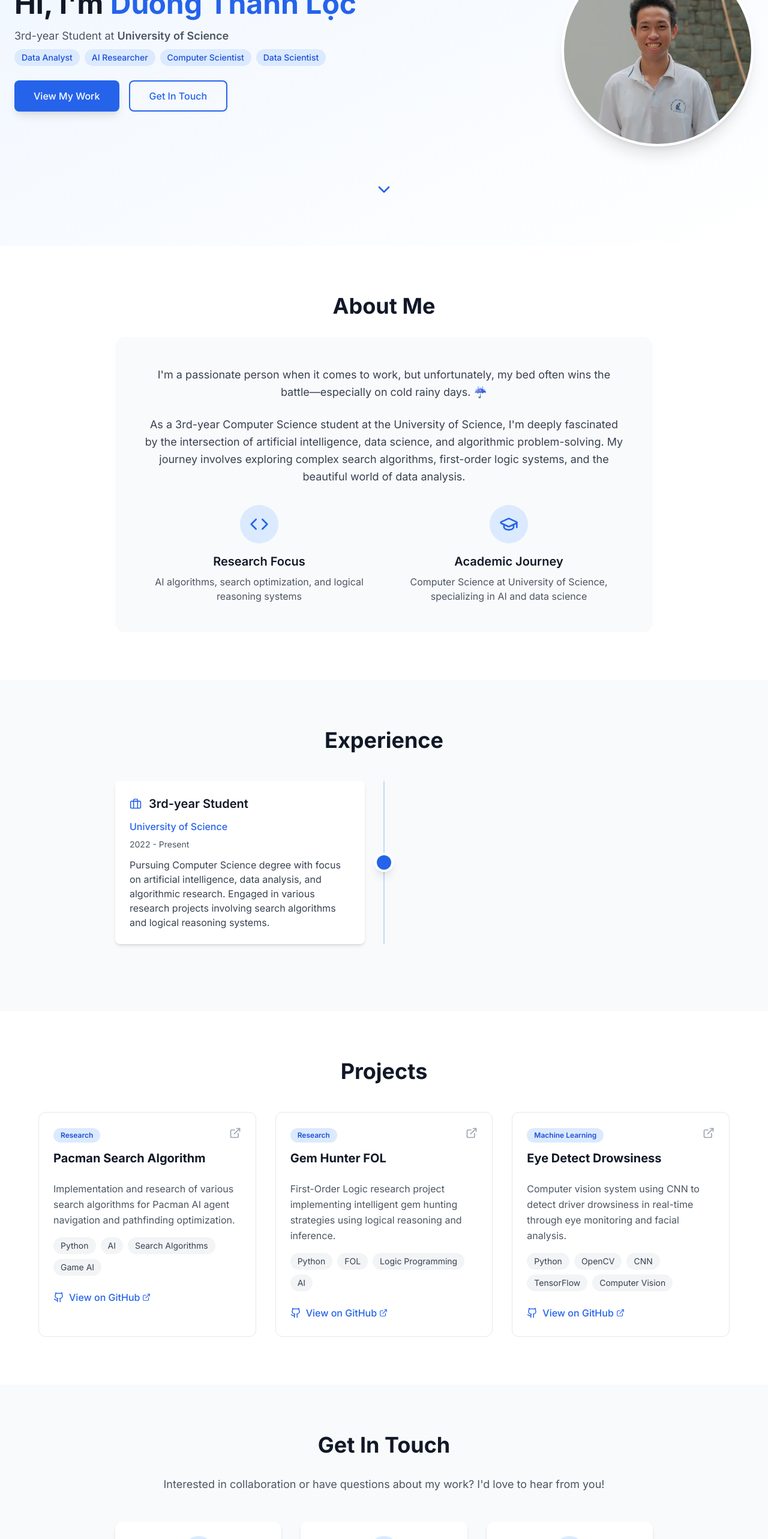
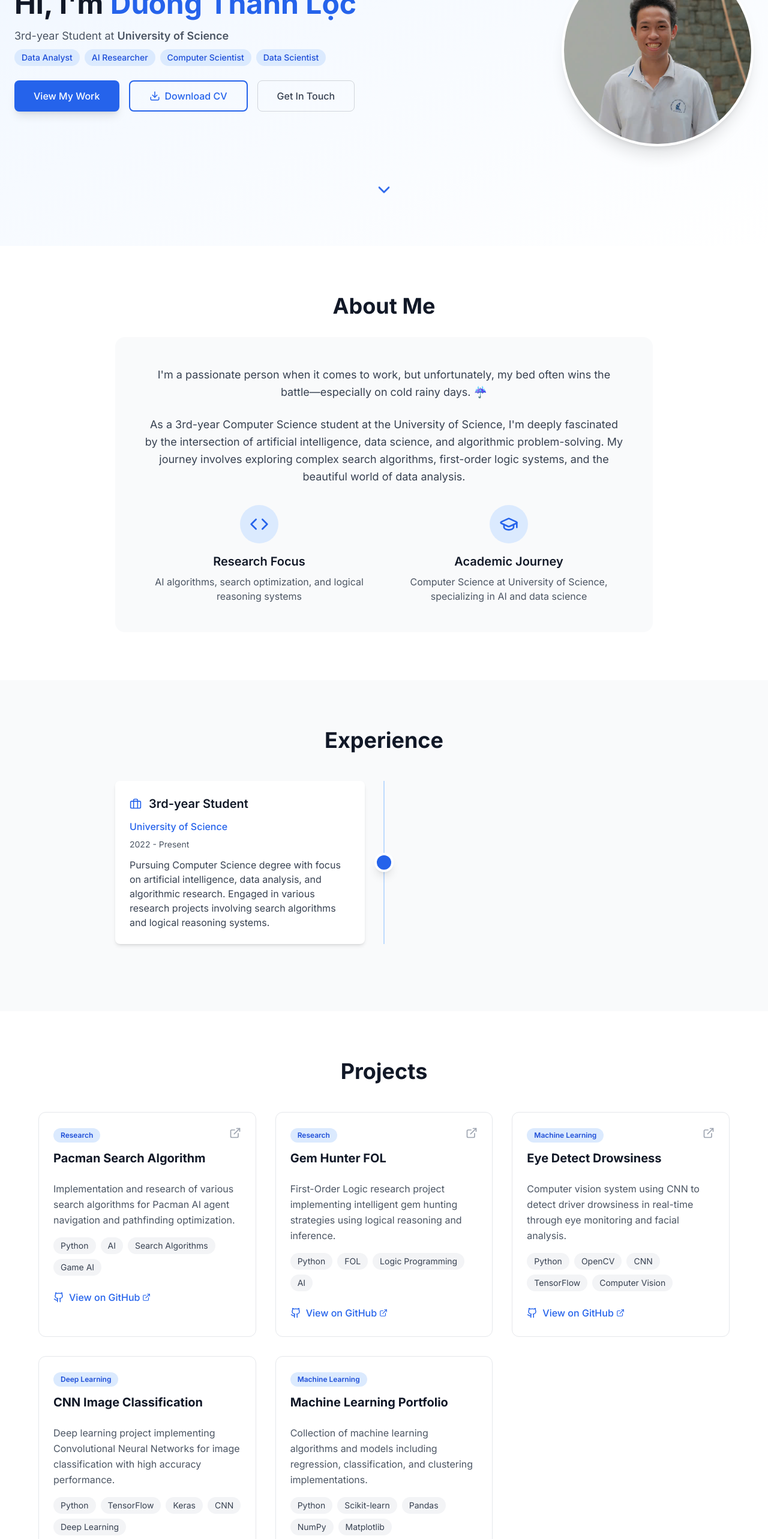
Before and after one commit to loki12ne/portfolio, a React (Vite) app: page / in a window 1280 px wide. Shown: the part 220-2786 px from the top of the page at 60% size. Built offline with nearby package versions, Linux system fonts and the light colour scheme.

Commit message:
Update App.tsx

```diff
--- a/src/App.tsx
+++ b/src/App.tsx
@@ -10,7 +10,9 @@ import {
   Briefcase,
   ChevronDown,
   Menu,
-  X
+  X,
+  Download,
+  FileText
 } from 'lucide-react';
 
 function App() {
@@ -50,6 +52,7 @@ function App() {
     { id: 'about', label: 'About' },
     { id: 'experience', label: 'Experience' },
     { id: 'projects', label: 'Projects' },
+    { id: 'cv', label: 'CV' },
     { id: 'contact', label: 'Contact' }
   ];
 
@@ -73,6 +76,20 @@ function App() {
       description: 'Computer vision system using CNN to detect driver drowsiness in real-time through eye monitoring and facial analysis.',
       techStack: ['Python', 'OpenCV', 'CNN', 'TensorFlow', 'Computer Vision'],
       githubUrl: 'https://github.com/loki12ne/eye-detect-drowness',
+      type: 'Machine Learning'
+    },
+    {
+      name: 'CNN Image Classification',
+      description: 'Deep learning project implementing Convolutional Neural Networks for image classification with high accuracy performance.',
+      techStack: ['Python', 'TensorFlow', 'Keras', 'CNN', 'Deep Learning'],
+      githubUrl: '#',
+      type: 'Deep Learning'
+    },
+    {
+      name: 'Machine Learning Portfolio',
+      description: 'Collection of machine learning algorithms and models including regression, classification, and clustering implementations.',
+      techStack: ['Python', 'Scikit-learn', 'Pandas', 'NumPy', 'Matplotlib'],
+      githubUrl: '#',
       type: 'Machine Learning'
     }
   ];
@@ -174,9 +191,17 @@ function App() {
                 >
                   View My Work
                 </button>
+                <a
+                  href="/cv.pdf"
+                  download="Duong_Thanh_Loc_CV.pdf"
+                  className="inline-flex items-center justify-center px-8 py-3 border-2 border-blue-600 text-blue-600 rounded-lg font-medium hover:bg-blue-600 hover:text-white transition-colors duration-200"
+                >
+                  <Download size={18} className="mr-2" />
+                  Download CV
+                </a>
                 <button
                   onClick={() => scrollToSection('contact')}
-                  className="px-8 py-3 border-2 border-blue-600 text-blue-600 rounded-lg font-medium hover:bg-blue-600 hover:text-white transition-colors duration-200"
+                  className="px-8 py-3 border border-gray-300 text-gray-700 rounded-lg font-medium hover:bg-gray-50 transition-colors duration-200"
                 >
                   Get In Touch
                 </button>
@@ -352,6 +377,51 @@ function App() {
         </div>
       </section>
 
+      {/* CV Section */}
+      <section id="cv" className="py-20 bg-white">
+        <div className="container mx-auto px-6">
+          <div className="max-w-4xl mx-auto text-center">
+            <h2 className="text-3xl lg:text-4xl font-bold text-gray-900 mb-8">Curriculum Vitae</h2>
+            <div className="bg-gray-50 rounded-2xl p-8 lg:p-12">
+              <div className="w-24 h-24 bg-blue-100 rounded-full flex items-center justify-center mx-auto mb-6">
+                <FileText className="text-blue-600" size={48} />
+              </div>
+
+              <h3 className="text-2xl font-bold text-gray-900 mb-4">My Resume</h3>
+              <p className="text-lg text-gray-600 mb-8 leading-relaxed">
+                Download my complete CV to learn more about my educational background,
+                technical skills, research projects, and professional experience in
+                data science and artificial intelligence.
+              </p>
+
+              <div className="flex flex-col sm:flex-row gap-4 justify-center">
+                <a
+                  href="/cv.pdf"
+                  download="Duong_Thanh_Loc_CV.pdf"
+                  className="inline-flex items-center justify-center px-8 py-4 bg-blue-600 text-white rounded-lg font-medium hover:bg-blue-700 transition-colors duration-200 shadow-lg hover:shadow-xl"
+                >
+                  <Download size={20} className="mr-3" />
+                  Download CV (PDF)
+                </a>
+                <a
+                  href="/cv.pdf"
+                  target="_blank"
+                  rel="noopener noreferrer"
+                  className="inline-flex items-center justify-center px-8 py-4 border-2 border-blue-600 text-blue-600 rounded-lg font-medium hover:bg-blue-600 hover:text-white transition-colors duration-200"
+                >
+                  <ExternalLink size={20} className="mr-3" />
+                  View Online
+                </a>
+              </div>
+
+              <div className="mt-8 text-sm text-gray-500">
+                <p>Last updated: January 2025</p>
+              </div>
+            </div>
+          </div>
+        </div>
+      </section>
+
       {/* Contact Section */}
       <section id="contact" className="py-20 bg-gray-50">
         <div className="container mx-auto px-6">
```
